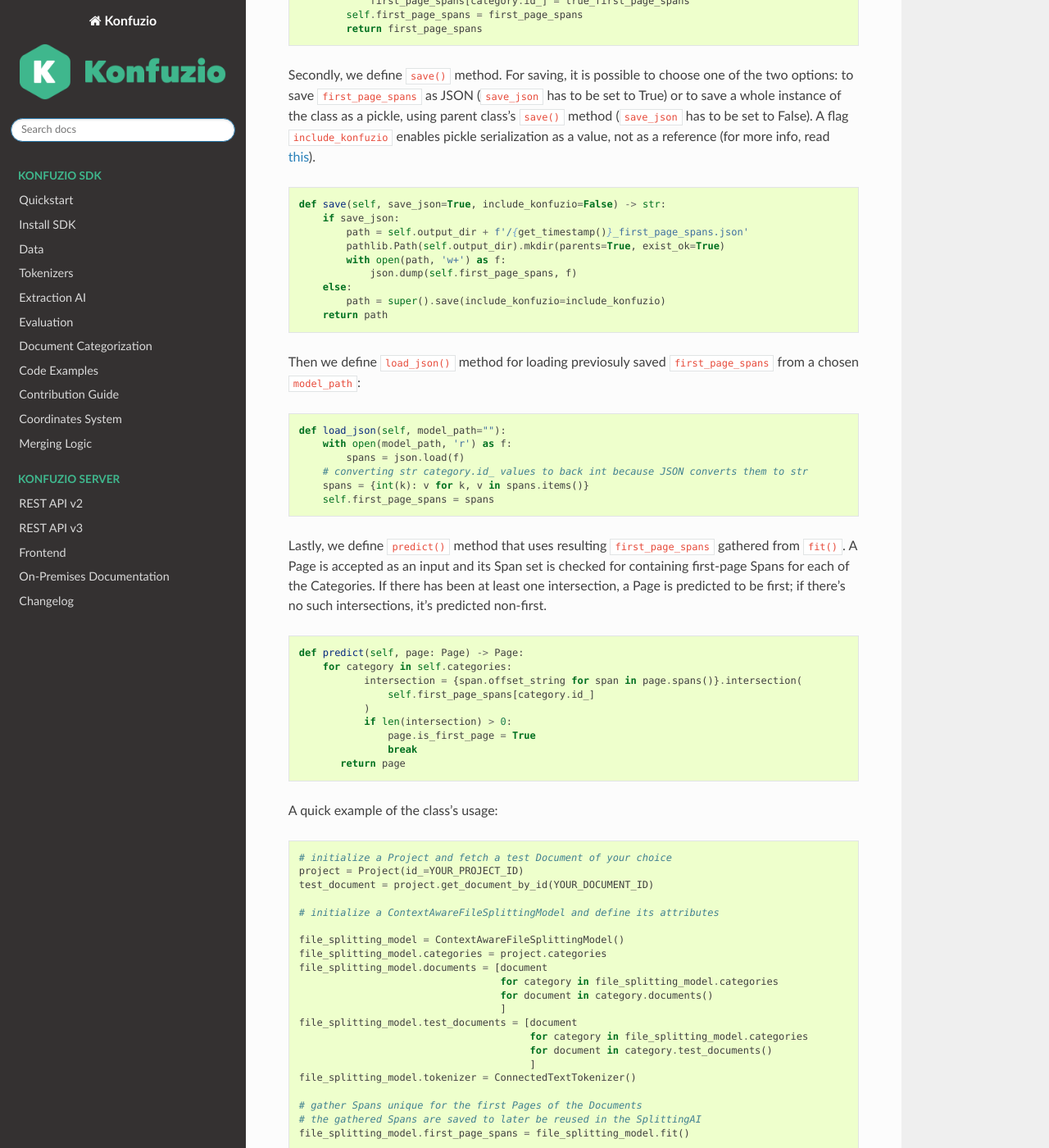
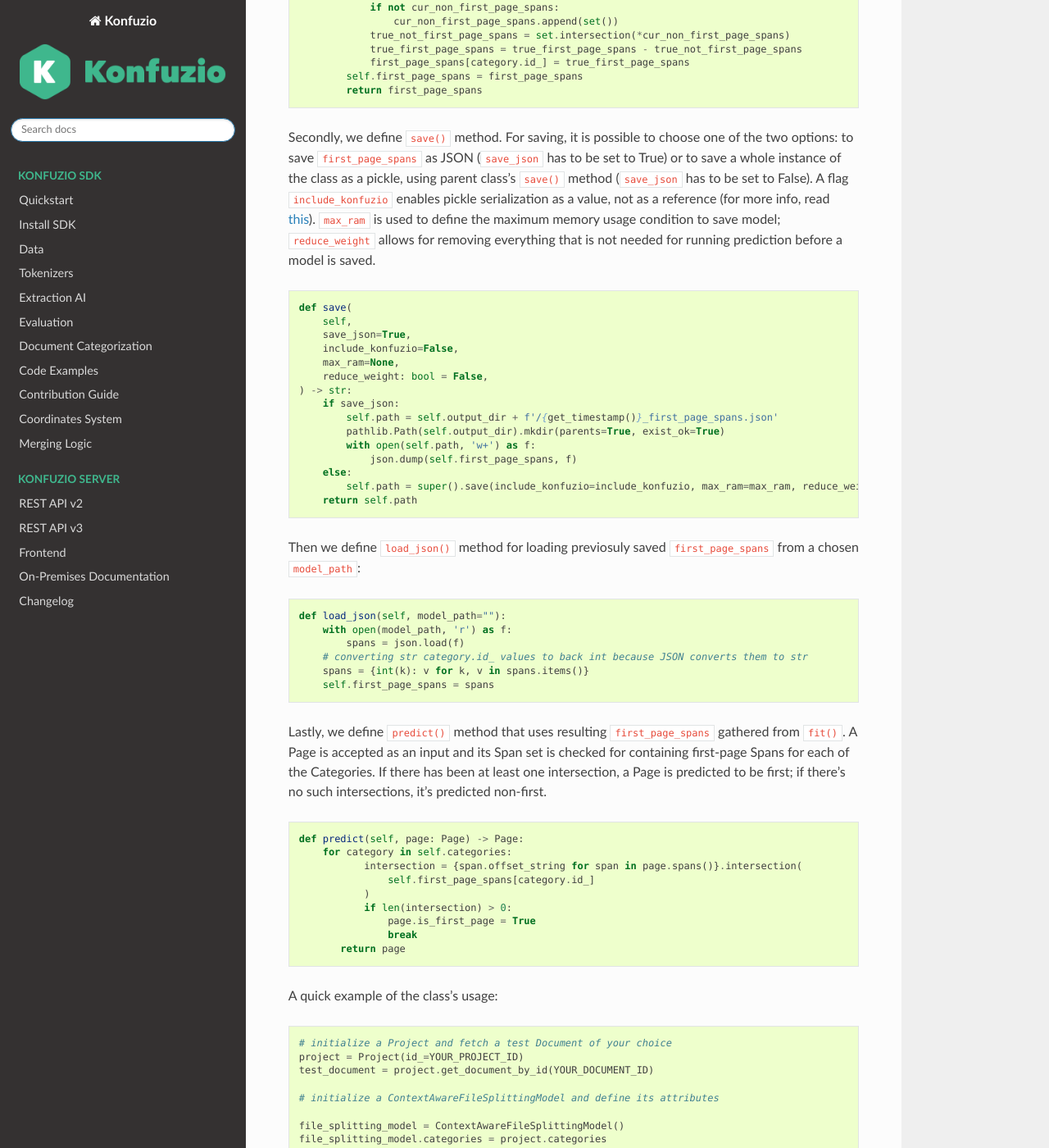
Before and after one commit to konfuzio-ai/konfuzio-sdk, a Sphinx documentation site: the page built from docs/sdk/examples/file-splitting-class/index.md, in a window 1280 px wide and 1400 px high, scrolled down 3303 px. Shown: the whole window at 82% size. Built offline with Sphinx 7.4.7 and the Read the Docs theme 2.0.0, drawn with Linux system fonts in a browser that asks for light colours; some of the changed text lies outside the part shown.

Commit message:
changed tutorials

````diff
--- a/docs/sdk/examples/file-splitting-class/index.md
+++ b/docs/sdk/examples/file-splitting-class/index.md
@@ -58,12 +58,15 @@
 class ContextAwareFileSplittingModel(AbstractFileSplittingModel):
 
         def __init__(self, *args, **kwargs):
-        super().__init__()
-        self.documents = None
-        self.test_documents = None
-        self.categories = None
-        self.tokenizer = None
-        self.first_page_spans = None
+        """Initialize the ContextAwareFileSplittingModel."""
+            super().__init__()
+            self.name = self.__class__.__name__
+            self.documents = None
+            self.test_documents = None
+            self.categories = None
+            self.tokenizer = None
+            self.first_page_spans = None
+            self.path = None
 
 ```
 The class inherits from `AbstractFileSplittingModel`, so we run `super().__init__()` for proper inheritance of the
@@ -74,7 +77,7 @@
 Spans. We will use it to process training and testing Documents, as well as any Document that will undergo splitting.
 This is done to ensure that texts in all of the Documents are split using the same logic (particularly tokenization by
 separating on `\n` whitespaces by ConnectedTextTokenizer, which is used in the example in the end of the page) and it
-will be possible to find common Spans.
+will be possible to find common Spans. `path` is a full path of the model-to-be-saved.
 
 An example of how ConnectedTextTokenizer works:
 ```python
@@ -144,17 +147,24 @@
 `first_page_spans` as JSON (`save_json` has to be set to True) or to save a whole instance of the class as a pickle,
 using parent class's `save()` method (`save_json` has to be set to False). A flag `include_konfuzio` enables pickle serialization as a value, not as a reference (for more info, read
 [this](https://github.com/cloudpipe/cloudpickle#overriding-pickles-serialization-mechanism-for-importable-constructs)).
-
+`max_ram` is used to define the maximum memory usage condition to save model; `reduce_weight` allows for removing
+everything that is not needed for running prediction before a model is saved.
 ```python
-    def save(self, save_json=True, include_konfuzio=False) -> str:
+    def save(
+        self,
+        save_json=True,
+        include_konfuzio=False,
+        max_ram=None,
+        reduce_weight: bool = False,
+    ) -> str:
         if save_json:
-            path = self.output_dir + f'/{get_timestamp()}_first_page_spans.json'
+            self.path = self.output_dir + f'/{get_timestamp()}_first_page_spans.json'
             pathlib.Path(self.output_dir).mkdir(parents=True, exist_ok=True)
-            with open(path, 'w+') as f:
+            with open(self.path, 'w+') as f:
                 json.dump(self.first_page_spans, f)
         else:
-            path = super().save(include_konfuzio=include_konfuzio)
-        return path
+            self.path = super().save(include_konfuzio=include_konfuzio, max_ram=max_ram, reduce_weight=reduce_weight)
+        return self.path
 ```
 
 Then we define `load_json()` method for loading previosuly saved `first_page_spans` from a chosen `model_path`:
@@ -208,6 +218,7 @@
 file_splitting_model.first_page_spans = file_splitting_model.fit()
 
 # save the gathered Spans
+file_splitting_model.output_dir = project.model_folder
 file_splitting_model.save(save_json=True)
 
 # run the prediction
@@ -373,6 +384,7 @@
 file_splitting_model.first_page_spans = file_splitting_model.fit()
 
 # save the gathered Spans
+file_splitting_model.output_dir = project.model_folder
 file_splitting_model.save(save_json=True)
 
 # run the prediction
````
Also changed, not shown: docs/sdk/examples/file-splitting-class/out-of-the-box-usage.md (+5 -4 lines).
